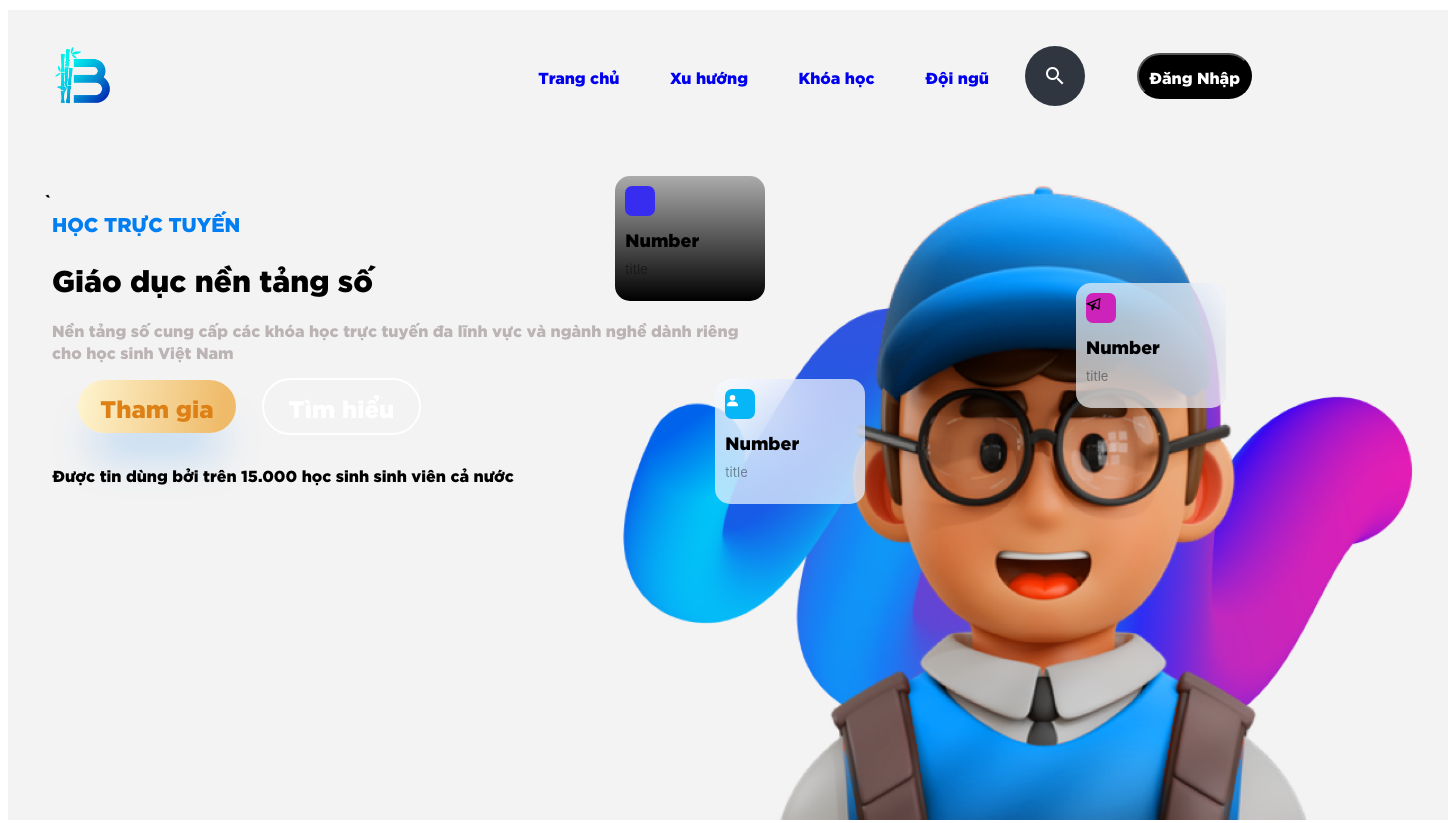
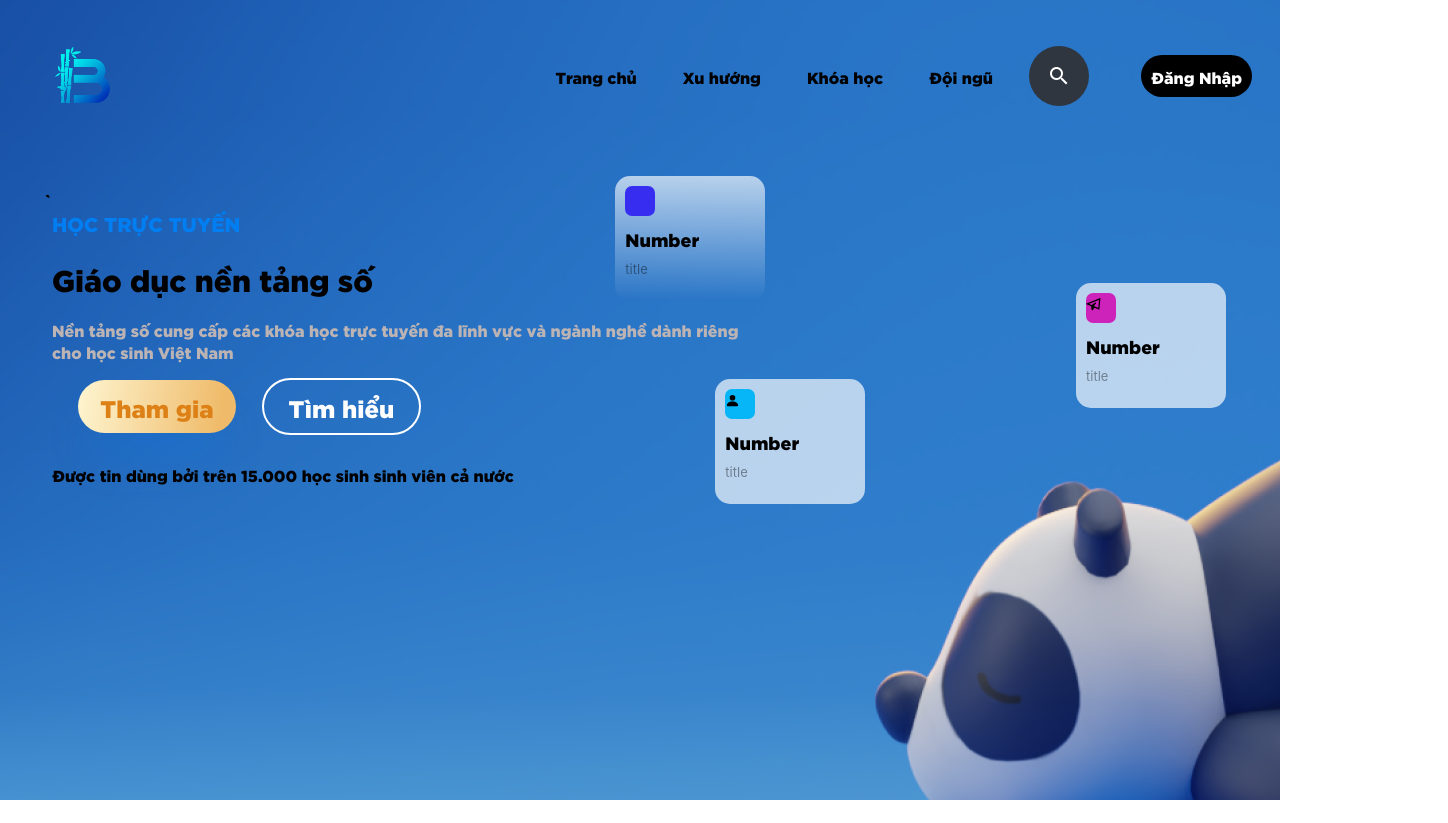
Before and after one commit to phongvt2004/bambloo-frontend, a React (Create React App) app: page / in a window 1280 px wide. Shown: the whole page, 1448 px wide, since content can reach past the window. After the commit the page ends 800 px from the top, so only its background shows below. Built offline with nearby package versions, Linux system fonts and the light colour scheme.

Commit message:
patch 3.x

```diff
--- a/package.json
+++ b/package.json
@@ -6,8 +6,11 @@
     "@testing-library/jest-dom": "^5.16.4",
     "@testing-library/react": "^13.3.0",
     "@testing-library/user-event": "^13.5.0",
+    "boostrap": "^2.0.0",
     "react": "^18.2.0",
     "react-dom": "^18.2.0",
+    "react-facebook-login": "^4.1.1",
+    "react-google-login": "^5.2.2",
     "react-icons": "^4.4.0",
     "react-router": "^5.2.0",
     "react-router-dom": "^6.3.0",
--- a/public/index.html
+++ b/public/index.html
@@ -10,8 +10,7 @@
       content="Web site created using create-react-app"
     />
     <link rel="apple-touch-icon" href="%PUBLIC_URL%/logo192.png" />
-    <link href="https://fonts.googleapis.com/icon?family=Material+Icons"
-      rel="stylesheet">
+    <link href="https://fonts.googleapis.com/icon?family=Material+Icons" rel="stylesheet">
     <!--
       manifest.json provides metadata used when your web app is installed on a
       user's mobile device or desktop. See https://developers.google.com/web/fundamentals/web-app-manifest/
@@ -26,7 +25,7 @@
       work correctly both with client-side routing and a non-root public URL.
       Learn how to configure a non-root public URL by running `npm run build`.
     -->
-    <title>React App</title>
+    <title>Bambloo</title>
   </head>
   <body>
     <noscript>You need to enable JavaScript to run this app.</noscript>
--- a/src/App.js
+++ b/src/App.js
@@ -2,8 +2,9 @@ import NavBar from './Navbar';
 import Home from './Home';
 import Trend from './Trend';
 import Course from './Course'
-import Team from './Team'
-import background1 from './resource/background1.png'
+import Team from './Team';
+// import background1 from './resource/background1.png'
+import Login from './Login';
 import { Route, Router, Routes, BrowserRouter} from 'react-router-dom';
 // import {logo} from './resource/logo.png'
 // import { BrowserRouter as Router, Route} from 'react-router-dom';
@@ -20,12 +21,13 @@ function App() {
             <Route path='/COurses' element={<Course/>}/>
             <Route path='/Trend' element={<Trend/>}/>
             <Route path='/Team' element={<Team/>}/>
+            <Route path='/Login' element={<Login/>}/>
           </Routes>
         </div>
       </BrowserRouter>
-      <div className="background">
+      {/* <div className="background">
                 <img src={background1} id="BackgroundImg" alt="img" />
-      </div>
+      </div> */}
     </div>
   );
 }
--- a/src/Home.css
+++ b/src/Home.css
@@ -1,6 +1,6 @@
 *{
     position: relative;
-    background-color: transparent;
+    /* background-color: transparent;   */
     /* overflow: hidden; */
 }
 .Home{
@@ -157,7 +157,7 @@ h1{
     #box1{
         top: calc(50px - 25%);
         left: calc(-20px - 25%);
-        background-color: black;
+        /* background-color: black; */
     }
     #box2{
         top: calc(157px - 25%);
--- /dev/null
+++ b/src/Login.js
@@ -0,0 +1,24 @@
+import './Login.css'
+import FacebookLogin from 'react-facebook-login';
+import GoogleLogin from 'react-google-login';
+function Login(){
+    const responseFacebook = (response) => {
+        console.log(response);
+    }
+    return (
+    <div>
+        <form>
+            <label>Email:</label>
+            <input/><br/>
+            <label>Mật khẩu:</label>
+            <input/>
+            <FacebookLogin
+                appId="792377525274888"
+                fields="name,email,picture,birthday,gender"
+                callback={responseFacebook}
+                icon="fa-facebook"
+            />
+        </form>
+    </div>
+);}
+export default Login;
--- a/src/Navbar.js
+++ b/src/Navbar.js
@@ -18,7 +18,6 @@ class Header extends Component {
                     <a href = "/Trend" > Xu hướng </a>
                     <a href = "/Course" > Khóa học </a>
                     <a href = "/Team" > Đội ngũ </a>
-                </div>
                     <div class="searchBox">
                         <input class="searchInput"type="text" name="" placeholder="Search"/>
                         <button class="searchButton" href="#">
@@ -27,7 +26,9 @@ class Header extends Component {
                             </i>
                         </button>
                     </div>
-                <button className="accBtn">Đăng Nhập</button>
+                    <a href='/Login' className="accBtn">Đăng Nhập</a>
+                </div>
+
             </nav>
         );
     }
--- a/src/index.css
+++ b/src/index.css
@@ -2,9 +2,12 @@
     font-family: 'gotham';
     src: local('Gotham'), url(./font/SVN-Gotham-Black.otf) format('truetype');
 }
-
+body{
+    background-image: url("./resource/background4.png");
+  }
 * {
     font-family: 'gotham';
+    color:black;
 }
 .logo {
     width: 109px;
@@ -24,9 +27,21 @@
 
 .navbar .links {
     margin-left: auto;
+    display: flex;
+    align-items: center;
 }
 
+
+.accBtn{
+    border-radius: 25px;
+    margin-left: 26px;
+    color: white;
+    background-color: black;
+    font-size: 16px;
+    padding: 10px;
+}
 .navbar a {
+    /* color: black; */
     margin-left: 26px;
     text-decoration: none;
     padding: 10px;
@@ -97,12 +112,7 @@
     padding: 0 6px;
 }
 }
-
-.accBtn{
-    border-radius: 25px;
-    margin-left: 26px;
-    color: white;
-    background-color: black;
-    font-size: 16px;
-    padding: 10px;
+.links >.accBtn:hover{
+    color: black;
+    background-color: white;
 }
```
Also changed, not shown: src/App.css (line endings or trailing spaces), src/Login.css (added), 1 other file (tests, documents, lock files or other folders). Lines whose indentation alone changed are shown as unchanged.
